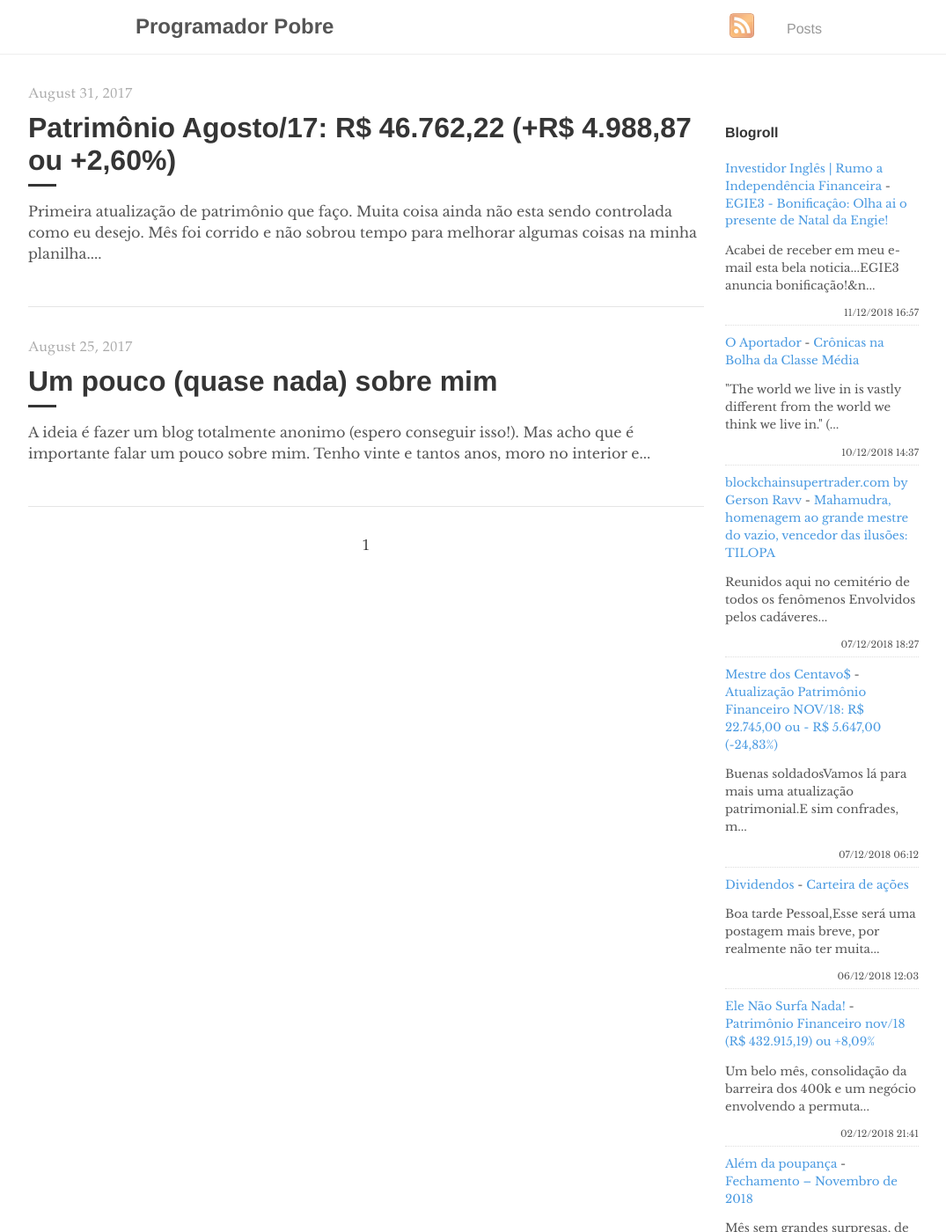
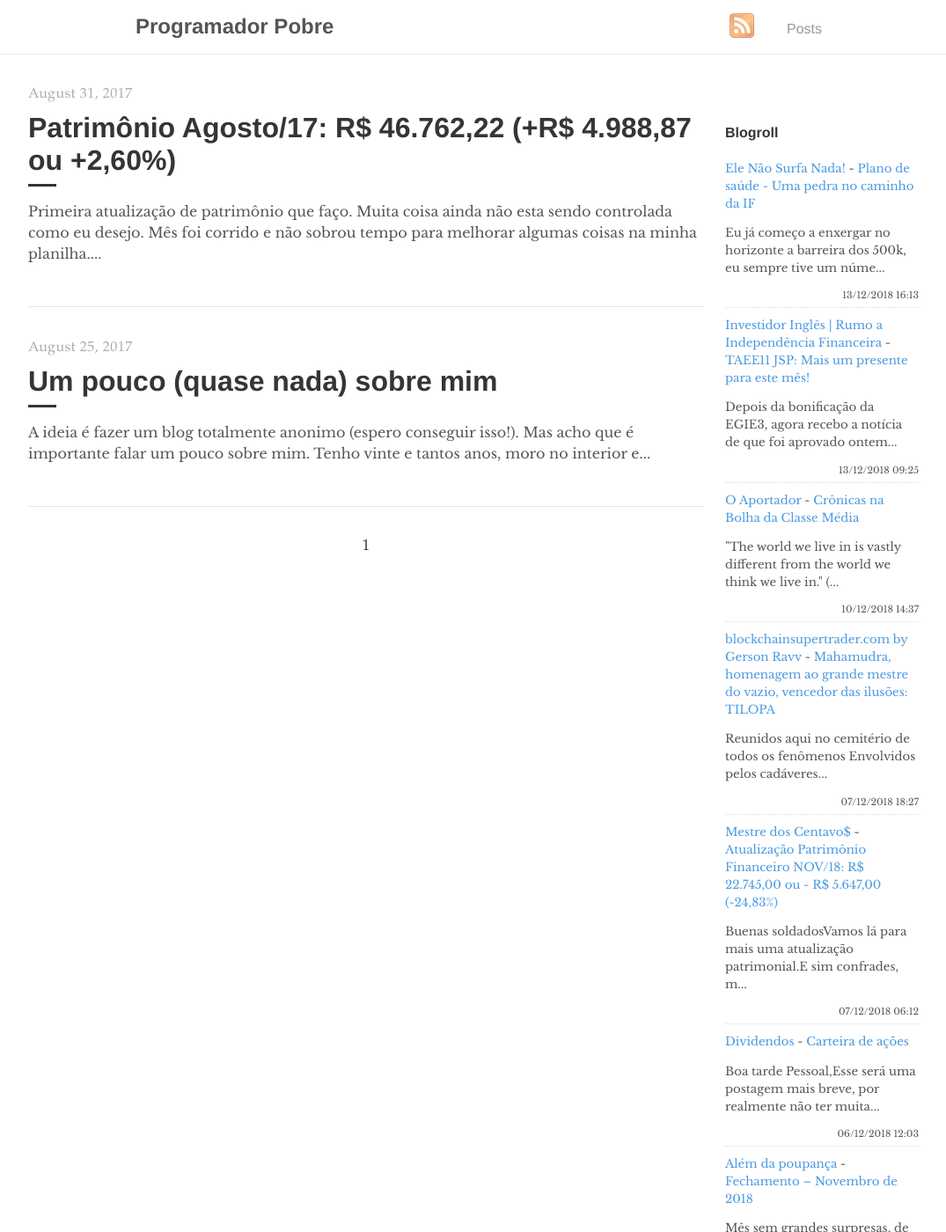
Before and after one commit to programadorpobre/programadorpobre.github.io, a Jekyll site: the page built from index.html, in a window 1280 px wide and 1400 px high. Shown: the whole window at 88% size, without its empty margins (96-1171 px from the left). Built offline with Jekyll 4.4.1, drawn with Linux system fonts in a browser that asks for light colours; the list of posts is cut into pages by our own code; comment, search, counter and statistics services are not loaded.

Commit message:
[ci skip] travis #495

```diff
--- a/_includes/feed-entries.html
+++ b/_includes/feed-entries.html
@@ -1,7 +1,12 @@
 <div class="feed-entry">
-    <a class="feed-entry-site-name" href="https://www.investidoringles.com/">Investidor Inglês | Rumo a Independência Financeira</a> - <a class="feed-entry-title" href="https://www.investidoringles.com/2018/12/egie3-bonificacao.html">EGIE3 - Bonificaçâo: Olha ai o presente de Natal da Engie!</a>
-    <p class="feed-entry-summary">Acabei de receber em meu e-mail esta bela noticia...EGIE3 anuncia bonificação!&n...</p>
-    <time datetime="2018-12-11T16:57:00.000-02:00">11/12/2018 16:57</time>
+    <a class="feed-entry-site-name" href="https://elenaosurfanada.blogspot.com/">Ele Não Surfa Nada!</a> - <a class="feed-entry-title" href="https://elenaosurfanada.blogspot.com/2018/12/plano-de-saude-uma-pedra-no-caminho-da.html">Plano de saúde - Uma pedra no caminho da IF</a>
+    <p class="feed-entry-summary">Eu já começo a enxergar no horizonte a barreira dos 500k, eu sempre tive um núme...</p>
+    <time datetime="2018-12-13T16:13:00.000-02:00">13/12/2018 16:13</time>
+</div>
+<div class="feed-entry">
+    <a class="feed-entry-site-name" href="https://www.investidoringles.com/">Investidor Inglês | Rumo a Independência Financeira</a> - <a class="feed-entry-title" href="https://www.investidoringles.com/2018/12/taee11-jsp-juros-sobre-capital-proprio.html">TAEE11 JSP: Mais um presente para este mês!</a>
+    <p class="feed-entry-summary">Depois da bonificação da EGIE3, agora recebo a notícia de que foi aprovado ontem...</p>
+    <time datetime="2018-12-13T09:25:00.000-02:00">13/12/2018 09:25</time>
 </div>
 <div class="feed-entry">
     <a class="feed-entry-site-name" href="https://oaportadorfinanceiro.blogspot.com/">O Aportador</a> - <a class="feed-entry-title" href="https://oaportadorfinanceiro.blogspot.com/2018/12/cronicas-na-bolha-da-classe-media.html">Crônicas na Bolha da Classe Média</a>
@@ -24,11 +29,6 @@
     <time datetime="2018-12-06T12:03:00.000-08:00">06/12/2018 12:03</time>
 </div>
 <div class="feed-entry">
-    <a class="feed-entry-site-name" href="https://elenaosurfanada.blogspot.com/">Ele Não Surfa Nada!</a> - <a class="feed-entry-title" href="https://elenaosurfanada.blogspot.com/2018/12/patrimonio-financeiro-nov18-r-43291519.html">Patrimônio Financeiro nov/18 (R$ 432.915,19) ou +8,09%</a>
-    <p class="feed-entry-summary">Um belo mês, consolidação da barreira dos 400k e um negócio envolvendo a permuta...</p>
-    <time datetime="2018-12-02T21:41:00.000-02:00">02/12/2018 21:41</time>
-</div>
-<div class="feed-entry">
     <a class="feed-entry-site-name" href="https://alemdapoupanca.blogspot.com/">Além da poupança</a> - <a class="feed-entry-title" href="https://alemdapoupanca.blogspot.com/2018/12/fechamento-novembro-de-2018.html">Fechamento – Novembro de 2018</a>
     <p class="feed-entry-summary">Mês sem grandes surpresas, de diferente apenas as definições dos ministros do go...</p>
     <time datetime="2018-12-02T08:35:00.001-02:00">02/12/2018 08:35</time>
```
